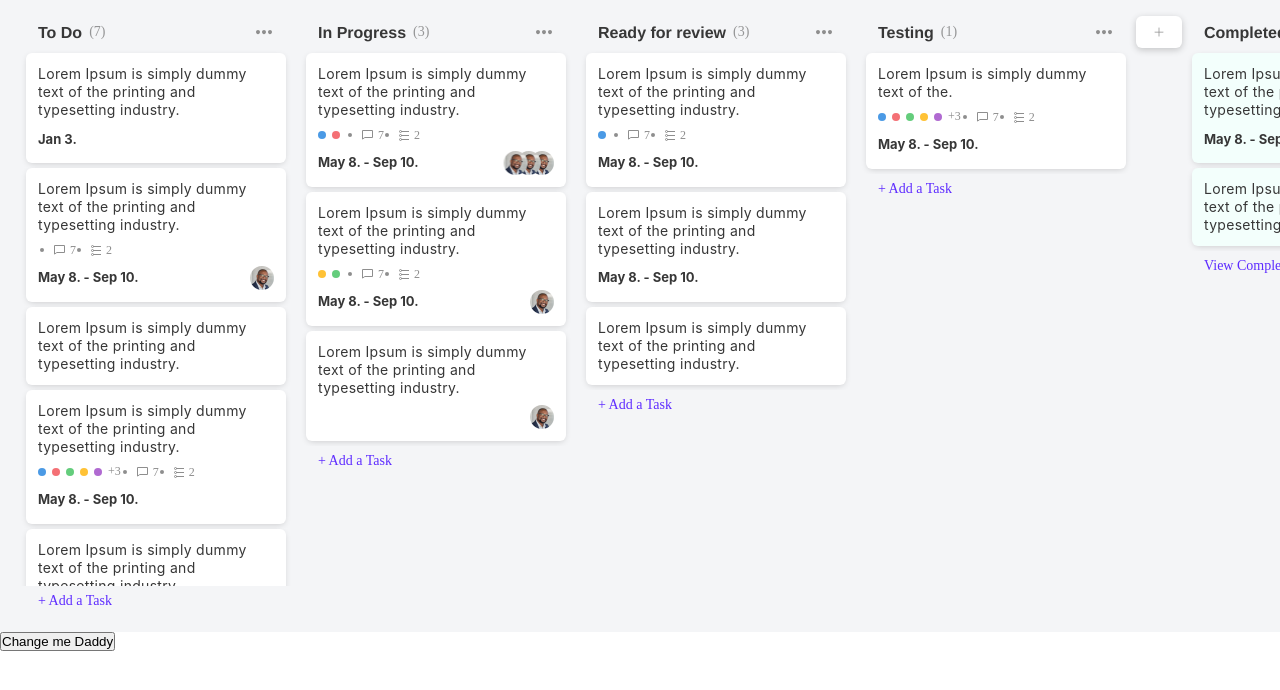
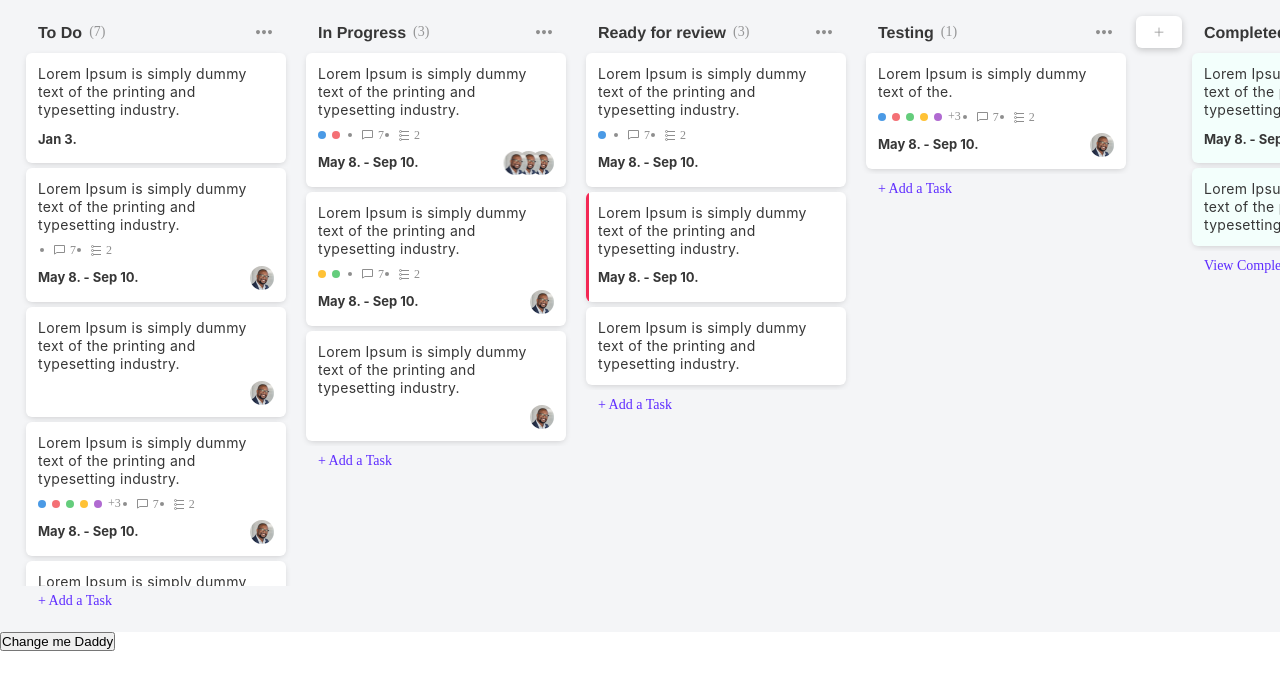
Before and after one commit to fdjokic/management-app-design, a React (Create React App) app: page / in a window 1280 px wide. Shown: the top 690 px of the page. Built offline with nearby package versions, Linux system fonts and the light colour scheme; a web font is replaced by a local one.

Commit message:
feat: divider

```diff
--- a/src/components/Card/Card.tsx
+++ b/src/components/Card/Card.tsx
@@ -1,5 +1,5 @@
 import React from "react";
-import { Flex } from "../../styles/GlobalStyles";
+import { Divider, Flex } from "../../styles/GlobalStyles";
 import { CardStyled } from "./CardStyle";
 import { StatusBar } from "./StatusBar";
 import Avatar from "../../assets/images/user.png";
@@ -13,6 +13,7 @@ export interface ICard {
   statusColors?: string[];
   isCompleted?: boolean;
   profileImgs?: any;
+  highPriority?: boolean;
 }
 
 export const Card = ({
@@ -24,10 +25,12 @@ export const Card = ({
   statusColors,
   isCompleted,
   profileImgs,
+  highPriority,
 }: ICard) => {
   console.log(profileImgs);
   return (
     <CardStyled isCompleted={isCompleted}>
+      {highPriority && <Divider />}
       <p>{text}</p>
       {!statusColors || !numOfComments || !dates ? null : (
         <StatusBar
--- a/src/components/Card/CardStyle.ts
+++ b/src/components/Card/CardStyle.ts
@@ -6,6 +6,9 @@ interface ICard {
 
 }
 export const CardStyled = styled.div<ICard>`
+position: relative;
+overflow: hidden;
+
 max-width: 260px;
 display: flex;
 gap: 8px;
--- a/src/components/Column/ToDoColumn.tsx
+++ b/src/components/Column/ToDoColumn.tsx
@@ -22,6 +22,7 @@ export const Column = ({ title, list }: { title: string; list: ICard[] }) => {
                 numOfComments={item.numOfComments}
                 numOfFilters={item.numOfFilters}
                 profileImgs={item.profileImgs}
+                highPriority={item.highPriority}
               />
             );
           })}
--- a/src/styles/GlobalStyles.ts
+++ b/src/styles/GlobalStyles.ts
@@ -89,3 +89,14 @@ export const Flex = styled.div<FlexProps>`
   ${(props) => props.overflow && 'auto'};
   ${(props) => props.padding && 'padding:' + props.padding};
 `
+
+export const Divider = styled.div`
+
+background-color: #F31848ed;
+height: 100%;
+width: 6px;
+transform: translate(-50%,-50%);
+top: 50%;
+left: 0;
+position: absolute;
+`
--- a/src/utils/mockData.ts
+++ b/src/utils/mockData.ts
@@ -14,11 +14,15 @@ export const todoCards = [{
 
 {
     text:'Lorem Ipsum is simply dummy text of the printing and typesetting industry.',
+    profileImgs:[Avatar],
+
 
 },
 {
     text:'Lorem Ipsum is simply dummy text of the printing and typesetting industry.',
     statusColors:['#4B9AE5','#F47075','#64CD7C','#FFC236','#B06AD1',],
+    profileImgs:[Avatar],
+
     numOfComments:7,
     numOfFilters:2,
     dates: 'May 8. - Sep 10.'
@@ -94,7 +98,8 @@ export const reviewCards = [
     {
         text:'Lorem Ipsum is simply dummy text of the printing and typesetting industry.',
 
-        dates: 'May 8. - Sep 10.'
+        dates: 'May 8. - Sep 10.',
+        highPriority:true,
     },
     {
         text:'Lorem Ipsum is simply dummy text of the printing and typesetting industry.',
@@ -107,6 +112,7 @@ export const testingCards = [
         text:'Lorem Ipsum is simply dummy text of the.',
         statusColors:['#4B9AE5','#F47075','#64CD7C','#FFC236','#B06AD1',],
 
+        profileImgs:[Avatar],
 
 
         numOfComments:7,
@@ -119,13 +125,16 @@ export const completeCards = [
         isCompleted:true,
         text:'Lorem Ipsum is simply dummy text of the printing and typesetting industry.',
 
-        dates: 'May 8. - Sep 10.'
+        dates: 'May 8. - Sep 10.',
+    profileImgs:[Avatar],
+
     },
     {
         isCompleted:true,
         text:'Lorem Ipsum is simply dummy text of the printing and typesetting industry.',
 
     },
+
 ]
 
 export const columnList = [
```
